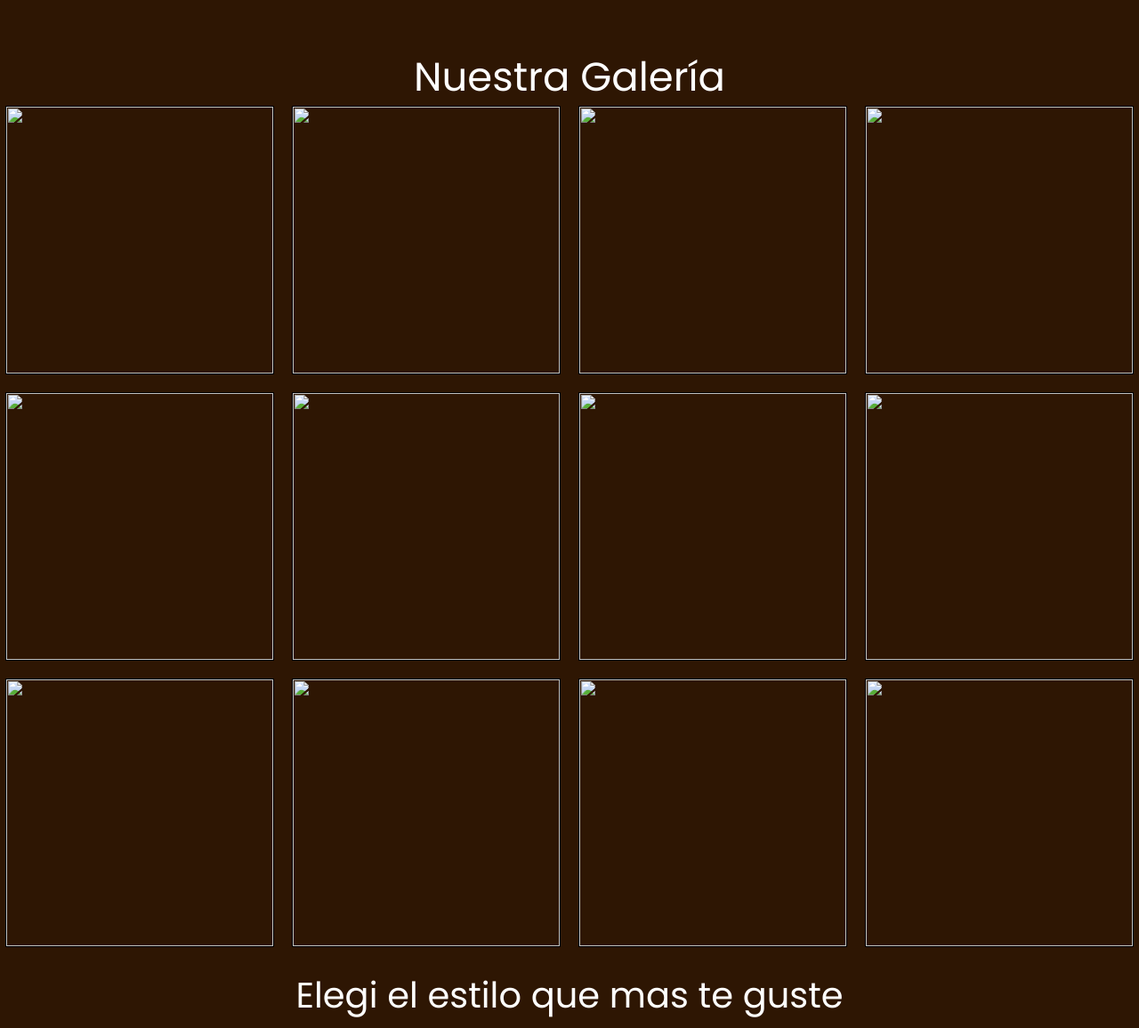
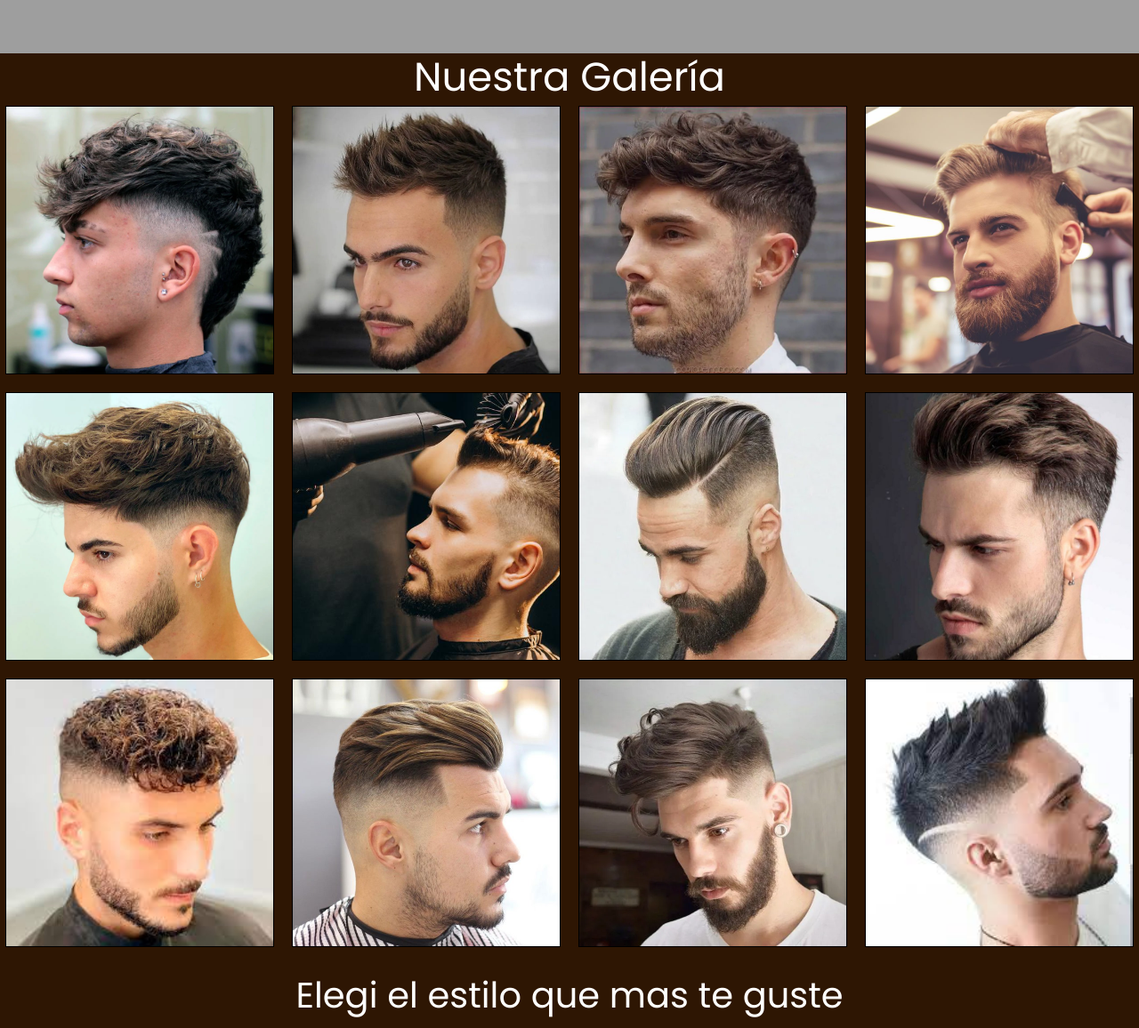
Before and after one commit to Emiliano-Montenegro/ProyectoBarberShop_Montenegro, a plain HTML site: page pages/galeria.html in a window 1280 px wide. Shown: the part 740-1896 px from the top of the page at 89% size. Drawn offline with nearby package versions, Linux system fonts and the light colour scheme; the site is published under a folder, as on GitHub Pages, so addresses that start at the root find nothing.

Commit message:
cambios en la ruta de imagenes

```diff
--- a/css/estilos.css
+++ b/css/estilos.css
@@ -217,7 +217,7 @@ body{
 
 .headerGaleria{
     height: 100vh;
-    background-image: url(/assets/img/Header\ Galeria.jpg);
+    background-image: url(../assets/img/Header\ Galeria.jpg);
     background-size: cover;
     background-position: center;
     background-repeat: no-repeat;
@@ -242,7 +242,7 @@ body{
 
 .headerContacto{
     height: 100vh;
-    background-image: url(/assets/img/Header\ Contactojpg.jpg);
+    background-image: url(../assets/img/Header\ Contactojpg.jpg);
     background-size: cover;
     background-position: center;
     background-repeat: no-repeat;
@@ -298,7 +298,7 @@ body{
 
 .headerServicios{
     height: 100vh;
-    background-image: url(/assets/img/Header\ Servicios.jpg);
+    background-image: url(../assets/img/Header\ Servicios.jpg);
     background-size: cover;
     background-position: center;
     background-repeat: no-repeat;
@@ -312,7 +312,7 @@ body{
 
 .imagenServicios{
 
-    background-image: url(/assets/img/ImagenServicio.jpg);
+    background-image: url(../assets/img/ImagenServicio.jpg);
     background-size: cover;
     background-position: center;
     background-repeat: no-repeat;
--- a/pages/galeria.html
+++ b/pages/galeria.html
@@ -15,7 +15,7 @@
             <nav class="navbar navbar-expand-lg navbar-light bg-light bg-transparent navegacion">
                 <div class="container-fluid">
                     <a class="navbar-brand" href="#"> <!-- el # indica que tiene que derivar al INDEX-->
-                        <img src="/assets/img/Logo.jpg" alt="Logo" width="110vh">
+                        <img src="../assets/img/Logo.jpg" alt="Logo" width="110vh">
                     </a>
                     <button class="colorBurguer navbar-toggler" type="button" data-bs-toggle="collapse" data-bs-target="#navbarNav" aria-controls="navbarNav" aria-expanded="false" aria-label="Toggle navigation">
                     <span class="navbar-toggler-icon"></span>
@@ -43,7 +43,7 @@
             </nav>
 
             <div class="cajaTitulo">
-                <h1 class="display-1"> Galería</h1>
+                <h1 class="display-1">Galería</h1>
             </div>
 
         </header>
@@ -55,40 +55,40 @@
                 </div>
                 <div class="contenedorGaleria">
                     <div class="imagen">
-                        <img src="/assets/img/Corte1.webp" alt="">
+                        <img src="../assets/img/Corte1.webp" alt="Imagen Galeria">
                     </div>
                     <div class="imagen">
-                        <img src="/assets/img/Corte2.webp" alt="">
+                        <img src="../assets/img/Corte2.webp" alt="Imagen Galeria">
                     </div>
                     <div class="imagen">
-                        <img src="/assets/img/Corte3.webp" alt="">
+                        <img src="../assets/img/Corte3.webp" alt="Imagen Galeria">
                     </div>
                     <div class="imagen">
-                        <img src="/assets/img/Corte4.jpeg" alt="">
+                        <img src="../assets/img/Corte4.jpeg" alt="Imagen Galeria">
                     </div>
                     <div class="imagen">
-                        <img src="/assets/img/Corte5.webp" alt="">
+                        <img src="../assets/img/Corte5.webp" alt="Imagen Galeria">
                     </div>
                     <div class="imagen">
-                        <img src="/assets/img/Corte6.jpeg" alt="">
+                        <img src="../assets/img/Corte6.jpeg" alt="Imagen Galeria">
                     </div>
                     <div class="imagen">
-                        <img src="/assets/img/Corte7.webp" alt="">
+                        <img src="../assets/img/Corte7.webp" alt="Imagen Galeria">
                     </div>
                     <div class="imagen">
-                        <img src="/assets/img/Corte8.jpeg" alt="">
+                        <img src="../assets/img/Corte8.jpeg" alt="Imagen Galeria">
                     </div>
                     <div class="imagen">
-                        <img src="/assets/img/Corte9.jpeg" alt="">
+                        <img src="../assets/img/Corte9.jpeg" alt="Imagen Galeria">
                     </div>
                     <div class="imagen">
-                        <img src="/assets/img/Corte10.jpeg" alt="">
+                        <img src="../assets/img/Corte10.jpeg" alt="Imagen Galeria">
                     </div>
                     <div class="imagen">
-                        <img src="/assets/img/Corte11.webp" alt="">
+                        <img src="../assets/img/Corte11.webp" alt="Imagen Galeria">
                     </div>
                     <div class="imagen">
-                        <img src="/assets/img/Corte12.jpeg" alt="">
+                        <img src="../assets/img/Corte12.jpeg" alt="Imagen Galeria">
                     </div>
                 </div>
                 <div class="d-flex justify-content-center mt-5">
```
Also changed, not shown: pages/contacto.html (+1 -2 lines), pages/servicios.html (+2 -2 lines), pages/tienda.html (+1 -1 lines).
